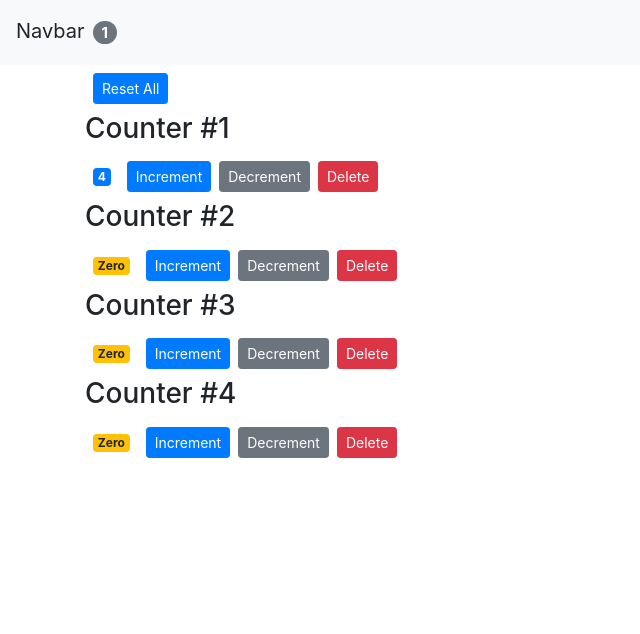
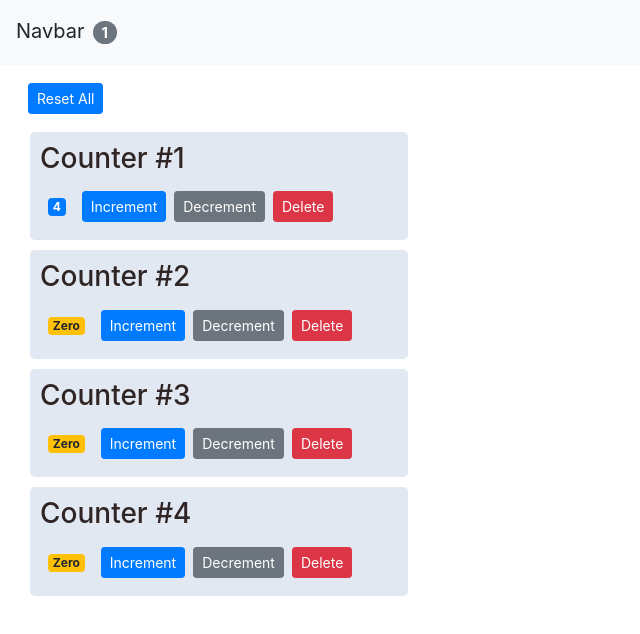
Before and after one commit to puzant/Reactjs-example, a React (Create React App) app: page / in a window 1280 px wide. Shown: the top 634 px of the page, without its empty margins (0-640 px from the left). Built offline with nearby package versions, Linux system fonts and the light colour scheme.

Commit message:
style changes

```diff
--- a/src/App.css
+++ b/src/App.css
@@ -1,38 +1,13 @@
-.App {
-  text-align: center;
+.counter-container {
+  color: rgb(48, 37, 37);
+  background-color: #e1e8f2;
+  padding: 10px;
+  border-radius: 5px;
+  margin: 10px;
+  width: 30%;
 }
 
-.App-logo {
-  height: 40vmin;
-  pointer-events: none;
+.main-container {
+  margin-left: 20px;
+  margin-top: 10px;
 }
-
-@media (prefers-reduced-motion: no-preference) {
-  .App-logo {
-    animation: App-logo-spin infinite 20s linear;
-  }
-}
-
-.App-header {
-  background-color: #282c34;
-  min-height: 100vh;
-  display: flex;
-  flex-direction: column;
-  align-items: center;
-  justify-content: center;
-  font-size: calc(10px + 2vmin);
-  color: white;
-}
-
-.App-link {
-  color: #61dafb;
-}
-
-@keyframes App-logo-spin {
-  from {
-    transform: rotate(0deg);
-  }
-  to {
-    transform: rotate(360deg);
-  }
-}
--- a/src/App.js
+++ b/src/App.js
@@ -49,9 +49,9 @@ class App extends Component {
 
   render() {
     return (
-      <React.Fragment>
+      <div className="app-container">
         <Navbar totalCounters={this.state.counters.filter(c => c.value > 0).length} />
-        <main className="container">
+        <main className="main-container">
           <Counters
             counters={this.state.counters}
             onReset={this.handleReset}
@@ -60,7 +60,7 @@ class App extends Component {
             onDelete={this.handleDelete}
           />
         </main>
-      </React.Fragment>
+      </div>
     );
   }
 }
--- a/src/components/counter.jsx
+++ b/src/components/counter.jsx
@@ -4,13 +4,13 @@ class Counter extends Component {
 
   render() {
     return (
-      <React.Fragment>
+      <div className="counter-container">
         <h3>Counter #{this.props.counter.id}</h3>
         <span className={this.getBadgeClasses()}>{this.formatCount()}</span>
         <button onClick={() => this.props.onIncrement(this.props.counter)} className="btn btn-primary btn-sm m-2">Increment</button>
         <button onClick={() => this.props.onDecrement(this.props.counter)} className="btn btn-secondary btn-sm">Decrement</button>
         <button onClick={() => this.props.onDelete(this.props.counter.id)} className="btn btn-danger btn-sm m-2">Delete</button>
-      </React.Fragment>
+      </div>
     );
   }
 
```
